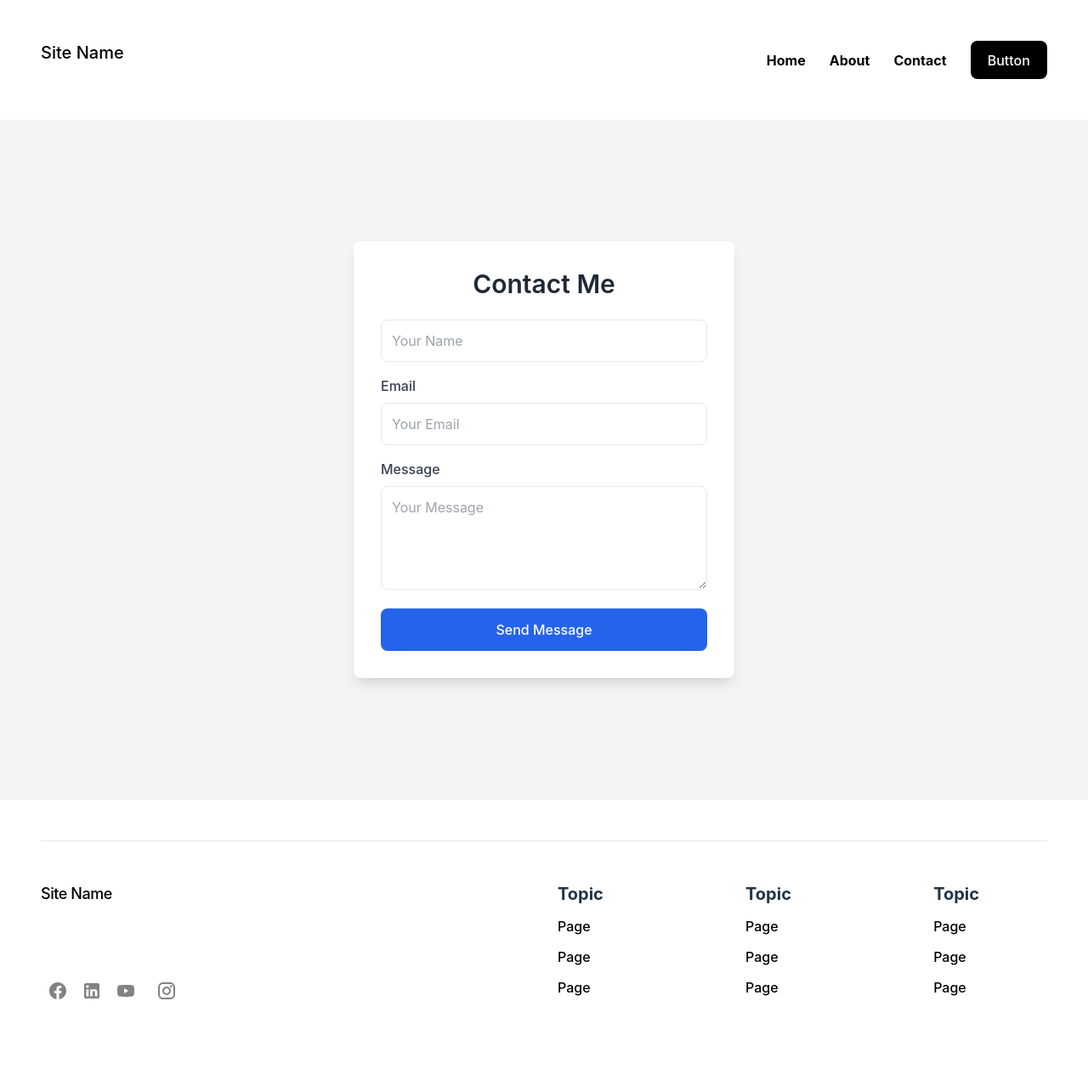
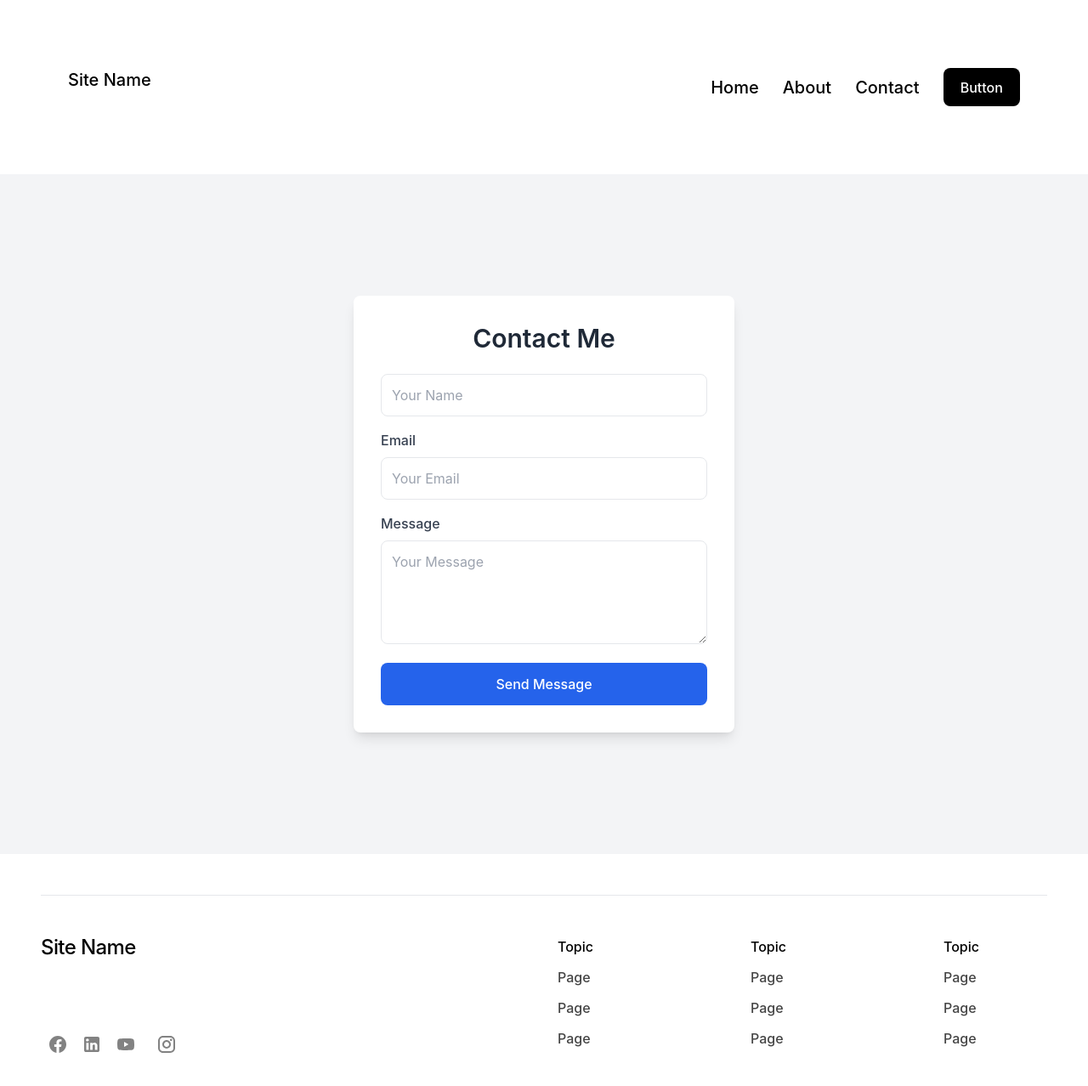
Before and after one commit to TriantafyllosZegos/reskill-app, a React (Vite) app in the folder reskill-frontend-app/: page /contact in a window 1280 px wide. Shown: the top 1278 px of the page at 85% size. Before the commit the page ends 1234 px from the top, so only its background shows below. Built offline with nearby package versions, Linux system fonts and the light colour scheme.

Commit message:
Add files via upload

```diff
--- a/reskill-frontend-app/src/App.jsx
+++ b/reskill-frontend-app/src/App.jsx
@@ -16,7 +16,7 @@ const router = createBrowserRouter([
   {
     path: "/",
     loader: async () => {
-      const response = axios.get("http://localhost:3000/posts");
+      const response = axios.get(`http://localhost:3000/posts?limit=9`);
       return response;
     },
     element: (
--- a/reskill-frontend-app/src/components/FooterC.jsx
+++ b/reskill-frontend-app/src/components/FooterC.jsx
@@ -21,7 +21,7 @@ function FooterC() {
 const LeftSide = () => (
   <div className="flex flex-col items-start gap-20">
     <div>
-      <h1 className=" inline-block text-lg text-slate-900 tracking-tight dark:text-slate-200">
+      <h1 className=" inline-block font-[400] text-[24px] text-slate-900 tracking-tight dark:text-slate-200">
         <a className="text-black inline-block" aria-label="Blog Logo" href="/">
           Site Name
         </a>
@@ -106,38 +106,38 @@ const LeftSide = () => (
 const RightSide = () => (
   <div className="flex flex-row items-start  justify-between ">
     <div className="flex flex-col items-start gap-3 md:pr-16 lg:pr-20">
-      <span className="text-xl font-bold">Topic</span>
-      <a className="hover:font-bold cursor-pointer text-black" href="/">
+      <span className="text-black font-[500] text-[16px]">Topic</span>
+      <a className="hover:font-bold cursor-pointer text-[#454545]" href="/">
         <span>Page</span>
       </a>
-      <a className="hover:font-bold cursor-pointer text-black" href="/">
+      <a className="hover:font-bold cursor-pointer text-[#454545]" href="/">
         <span>Page</span>
       </a>
-      <a className="hover:font-bold cursor-pointer text-black" href="/">
+      <a className="hover:font-bold cursor-pointer text-[#454545]" href="/">
         <span>Page</span>
       </a>
     </div>
     <div className="flex flex-col items-start gap-3 md:pr-16 lg:pr-20">
-      <span className="text-xl font-bold">Topic</span>
-      <a className="hover:font-bold cursor-pointer text-black" href="/">
+      <span className="text-black font-[500] text-[16px]">Topic</span>
+      <a className="hover:font-bold cursor-pointer text-[#454545]" href="/">
         <span>Page</span>
       </a>
-      <a className="hover:font-bold cursor-pointer text-black" href="/">
+      <a className="hover:font-bold cursor-pointer text-[#454545]" href="/">
         <span>Page</span>
       </a>
-      <a className="hover:font-bold cursor-pointer text-black" href="/">
+      <a className="hover:font-bold cursor-pointer text-[#454545]" href="/">
         <span>Page</span>
       </a>
     </div>
     <div className="flex flex-col items-start gap-3 md:pr-16 lg:pr-20">
-      <span className="text-xl font-bold">Topic</span>
-      <a className="hover:font-bold cursor-pointer text-black" href="/">
+      <span className="text-black font-[500] text-[16px]">Topic</span>
+      <a className="hover:font-bold cursor-pointer text-[#454545]" href="/">
         <span>Page</span>
       </a>
-      <a className="hover:font-bold cursor-pointer text-black" href="/">
+      <a className="hover:font-bold cursor-pointer text-[#454545]" href="/">
         <span>Page</span>
       </a>
-      <a className="hover:font-bold cursor-pointer text-black" href="/">
+      <a className="hover:font-bold cursor-pointer text-[#454545]" href="/">
         <span>Page</span>
       </a>
     </div>
--- a/reskill-frontend-app/src/components/HeaderC.jsx
+++ b/reskill-frontend-app/src/components/HeaderC.jsx
@@ -3,7 +3,7 @@ import React from "react";
 function HeaderC() {
   return (
     <>
-      <div className="py-5 px-12 md:p-12 lg:p-12  grid grid-cols-1 md:grid-cols-2 lg:grid-cols-5 lg:gap-10 ">
+      <div className="py-14 px-12 md:p-12 lg:p-20  grid grid-cols-1 md:grid-cols-2 lg:grid-cols-5 lg:gap-10 ">
         <div className=" md:col-span-1  lg:col-span-3">
           <LeftSide />
         </div>
@@ -19,7 +19,11 @@ function HeaderC() {
 const LeftSide = () => (
   <div className="py-5 lg:py-0 md:py-0  flex flex-col">
     <h1 className="text-xl font-bold text-black">
-      <a className="text-black inline-block " aria-label="Blog Logo" href="/">
+      <a
+        className="text-black font-[500] text-[20px] inline-block "
+        aria-label="Blog Logo"
+        href="/"
+      >
         Site Name
       </a>
     </h1>
@@ -30,7 +34,7 @@ const RightSide = () => (
     <ul className="flex flex-row justify-start md:justify-end lg:justify-end gap-5 md:gap-6 lg:gap-7 items-center">
       <li>
         <a
-          className="hover:font-bold font-bold cursor-pointer text-black"
+          className="hover:font-bold font-[500] text-[20px] cursor-pointer text-black"
           href="/"
         >
           <span>Home</span>
@@ -38,7 +42,7 @@ const RightSide = () => (
       </li>
       <li>
         <a
-          className="hover:font-bold font-bold cursor-pointer text-black"
+          className="hover:font-bold font-[500] text-[20px] cursor-pointer text-black"
           href="/about"
         >
           <span>About</span>
@@ -46,7 +50,7 @@ const RightSide = () => (
       </li>
       <li>
         <a
-          className="hover:font-bold font-bold cursor-pointer text-black"
+          className="hover:font-bold font-[500] text-[20px] cursor-pointer text-black"
           href="/contact"
         >
           <span>Contact</span>
--- a/reskill-frontend-app/src/components/IntroPost.jsx
+++ b/reskill-frontend-app/src/components/IntroPost.jsx
@@ -7,11 +7,11 @@ function IntroPost() {
   return (
     <>
       <div className="introPost">
-        <div className="flex flex-col gap-10  p-12">
+        <div className="flex flex-col gap-10  p-20">
           <div>
-            <h1 className="font-bold text-black">Posts List</h1>
+            <h1 className="font-bold text-black text-[64px]">Posts List</h1>
             <br />
-            <h4 className="text-[#828282] text-xl">
+            <h4 className="text-[#828282] text-[24px] font-[400]">
               Subheading that sets up context, shares more info about the <br />
               author, or generally gets people psyched to keep reading
             </h4>
@@ -27,7 +27,7 @@ function IntroPost() {
 }
 
 const BodyTextUp = () => (
-  <div className="flex flex-col gap-6 py-10 lg:px-52 md:px-32  text-black text-l font-semibold ">
+  <div className="flex flex-col gap-6 py-20 lg:px-52 md:px-32  text-black text-l text-[20px] font-[500] ">
     <p>
       Body text for your whole article or post. We’ll put in some lorem ipsum to
       show how a filled-out page might look:
@@ -68,7 +68,7 @@ const BodyImages = () => (
   </div>
 );
 const BodyTextDown = () => (
-  <div className="flex flex-col gap-6 lg:py-10 lg:px-52 md:px-32 text-black text-l  font-semibold">
+  <div className="flex flex-col gap-6 lg:py-20 lg:px-52 md:px-32 text-black text-[20px] font-[500]">
     <p>
       Excepteur efficient emerging, minim veniam anim cloying aute carefully
       curated gauche. Espresso exquisite perfect nostrud nisi intricate.
--- a/reskill-frontend-app/src/components/Posts.jsx
+++ b/reskill-frontend-app/src/components/Posts.jsx
@@ -10,7 +10,7 @@ function Posts({ posts }) {
   return (
     <>
       <div className="flex flex-col gap-8 p-12">
-        <h1 className="text-black text-4xl font-bold">
+        <h1 className="text-black font-[600] text-[40px] ">
           Related articles or posts
         </h1>
         <div className="grid grid-cols-2 md:grid-cols-3 lg:grid-cols-3 gap-8">
@@ -25,11 +25,11 @@ function Posts({ posts }) {
                   src={item.thumbnail}
                 />
                 <div className="flex flex-col justify-between flex-grow pt-6 h-full">
-                  <h3 className="text-black font-semibold text-lg line-clamp-1 hover:line-clamp-none ">
+                  <h3 className="text-black font-[500] text-[20px] line-clamp-1 hover:line-clamp-none ">
                     {capitalizeFirstLetter(item.title)}
                   </h3>
-                  <h4 className="font-normal text-base text-[#828282]">
-                    Autor No.{item.userId}
+                  <h4 className="font-[500] text-[20px] text-[#828282]">
+                    Author No.{item.userId}
                   </h4>
                 </div>
               </Link>
--- a/reskill-frontend-app/src/pages/SinglePost.jsx
+++ b/reskill-frontend-app/src/pages/SinglePost.jsx
@@ -1,5 +1,10 @@
 import React from "react";
 import { useLoaderData } from "react-router-dom";
+
+const capitalizeFirstLetter = (str) => {
+  if (!str) return str; // Handle empty or null strings
+  return str.charAt(0).toUpperCase() + str.slice(1).toLowerCase();
+};
 
 function SinglePost() {
   const { data } = useLoaderData();
@@ -12,18 +17,22 @@ function SinglePost() {
         className="grid grid-cols-1 md:grid-cols-2 lg:grid-cols-2 p-12 "
       >
         <div className="flex flex-col col-span-1 text-justify gap-4">
-          <h1 className="font-bold text-black  text-left">{data.title}</h1>{" "}
+          <h1 className="font-[700] text-[64px] text-black  text-left">
+            {capitalizeFirstLetter(data.title)}
+          </h1>{" "}
           {/*TITLE*/}
-          <h3 className="font-normal text-[#828282]">
-            <p>{data.subheader}</p> {/*SUBHEADER */}
+          <h3 className="font-[400] text-[24px] text-[#828282]">
+            <p>{capitalizeFirstLetter(data.subheader)}</p> {/*SUBHEADER */}
           </h3>
-          <h2 className="text-sm font-semibold">
+          <h2 className="font-[500] text-[20px]">
             {" "}
             {/*BODY */}
-            <p className="text-left text-base text-black">{data.paragraph1}</p>
+            <p className="text-left text-black">
+              {capitalizeFirstLetter(data.paragraph1)}
+            </p>
             <br />
-            <p className="text-left text-base text-black">{data.paragraph2}</p>
-            <p className="text-left text-base text-black">{data.paragraph3}</p>
+            <p className="text-left text-black">{data.paragraph2}</p>
+            <p className="text-left text-black">{data.paragraph3}</p>
           </h2>
         </div>
         <div className="flex col-span-1 lg:col-span-1 justify-end pl-0 md:pl-16 lg:pl-16 ">
```
